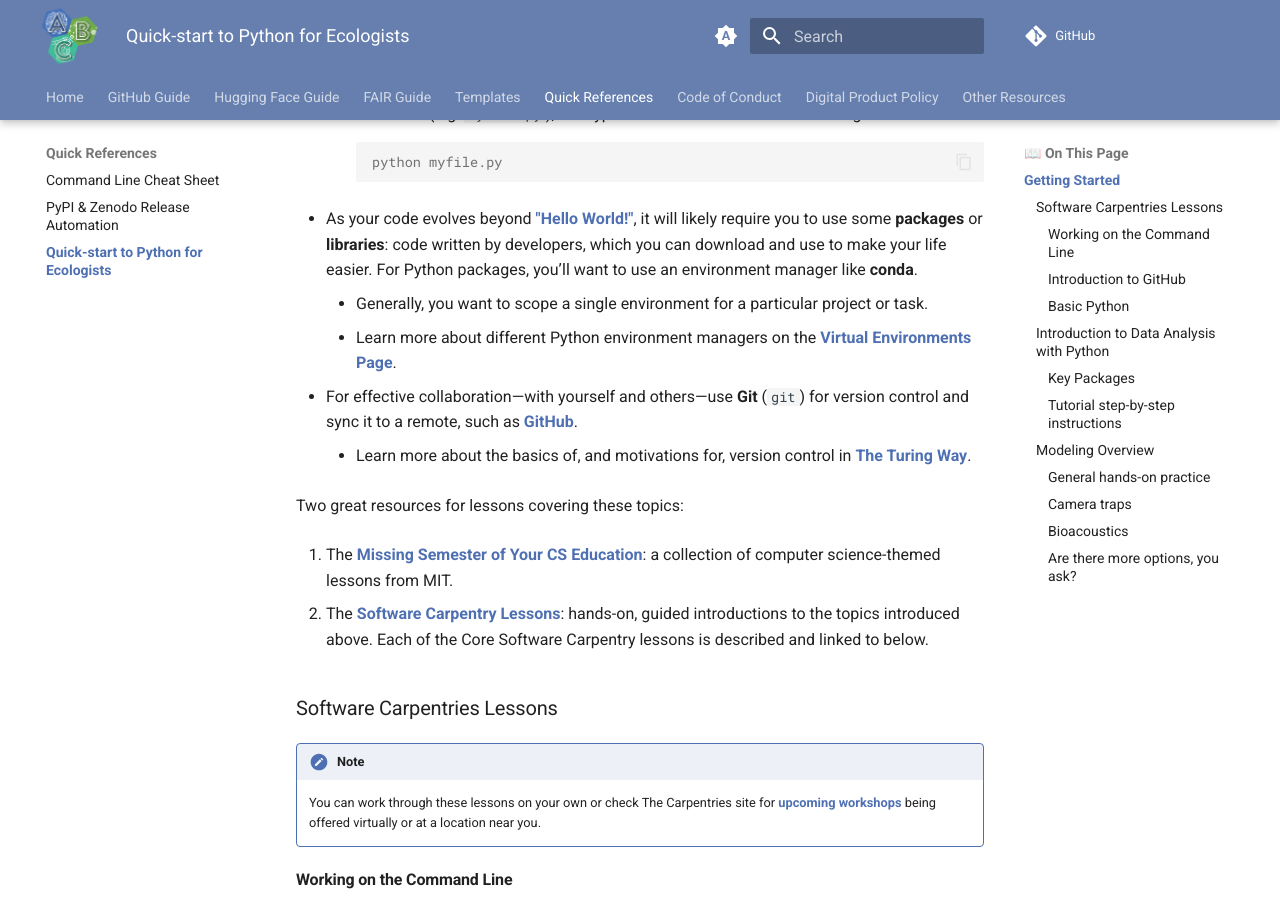
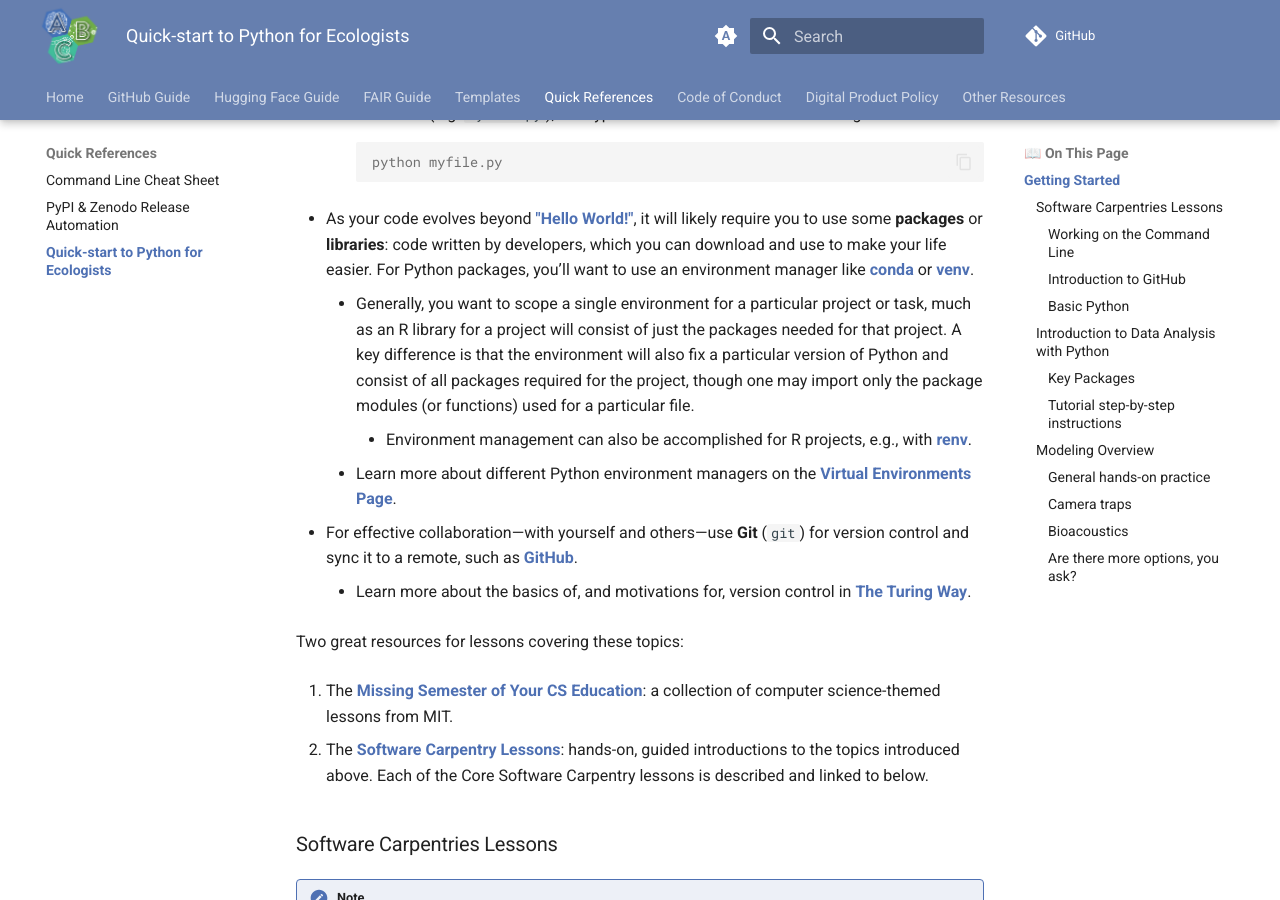
Before and after one commit to ABC-Center/ABC-guide, an MkDocs documentation site: the page built from docs/wiki-guide/Python-Eco-Quick-start.md, in a window 1280 px wide and 900 px high, scrolled down 1045 px. Built offline with MkDocs 1.6.1 and Material for MkDocs 9.7.7, drawn with Linux system fonts in a browser that asks for light colours; comment, search, counter and statistics services are not loaded.

Commit message:
Clarify virtual environments and package management
Include info on R venv management

````diff
--- a/docs/wiki-guide/Python-Eco-Quick-start.md
+++ b/docs/wiki-guide/Python-Eco-Quick-start.md
@@ -24,8 +24,9 @@ Let's start with a brief introduction to the basic coding scaffolding you'll nee
         python myfile.py
         ```
 
-- As your code evolves beyond ["Hello World!"](https://en.wikipedia.org/wiki/Hello,_world), it will likely require you to use some **packages** or **libraries**: code written by developers, which you can download and use to make your life easier. For Python packages, you’ll want to use an environment manager like **conda**.
-    - Generally, you want to scope a single environment for a particular project or task.
+- As your code evolves beyond ["Hello World!"](https://en.wikipedia.org/wiki/Hello,_world), it will likely require you to use some **packages** or **libraries**: code written by developers, which you can download and use to make your life easier. For Python packages, you’ll want to use an environment manager like [**conda**](https://www.anaconda.com/docs/getting-started/main) or [**venv**](https://docs.python.org/3/library/venv.html).
+    - Generally, you want to scope a single environment for a particular project or task, much as an R library for a project will consist of just the packages needed for that project. A key difference is that the environment will also fix a particular version of Python and consist of all packages required for the project, though one may import only the package modules (or functions) used for a particular file.
+        - Environment management can also be accomplished for R projects, e.g., with [renv](https://rstudio.github.io/renv/).
     - Learn more about different Python environment managers on the [Virtual Environments Page](Virtual-Environments.md).
 - For effective collaboration&mdash;with yourself and others&mdash;use **Git** (`git`) for version control and sync it to a remote, such as [GitHub](https://github.com/).
     - Learn more about the basics of, and motivations for, version control in [The Turing Way](https://book.the-turing-way.org/reproducible-research/vcs/).
````
